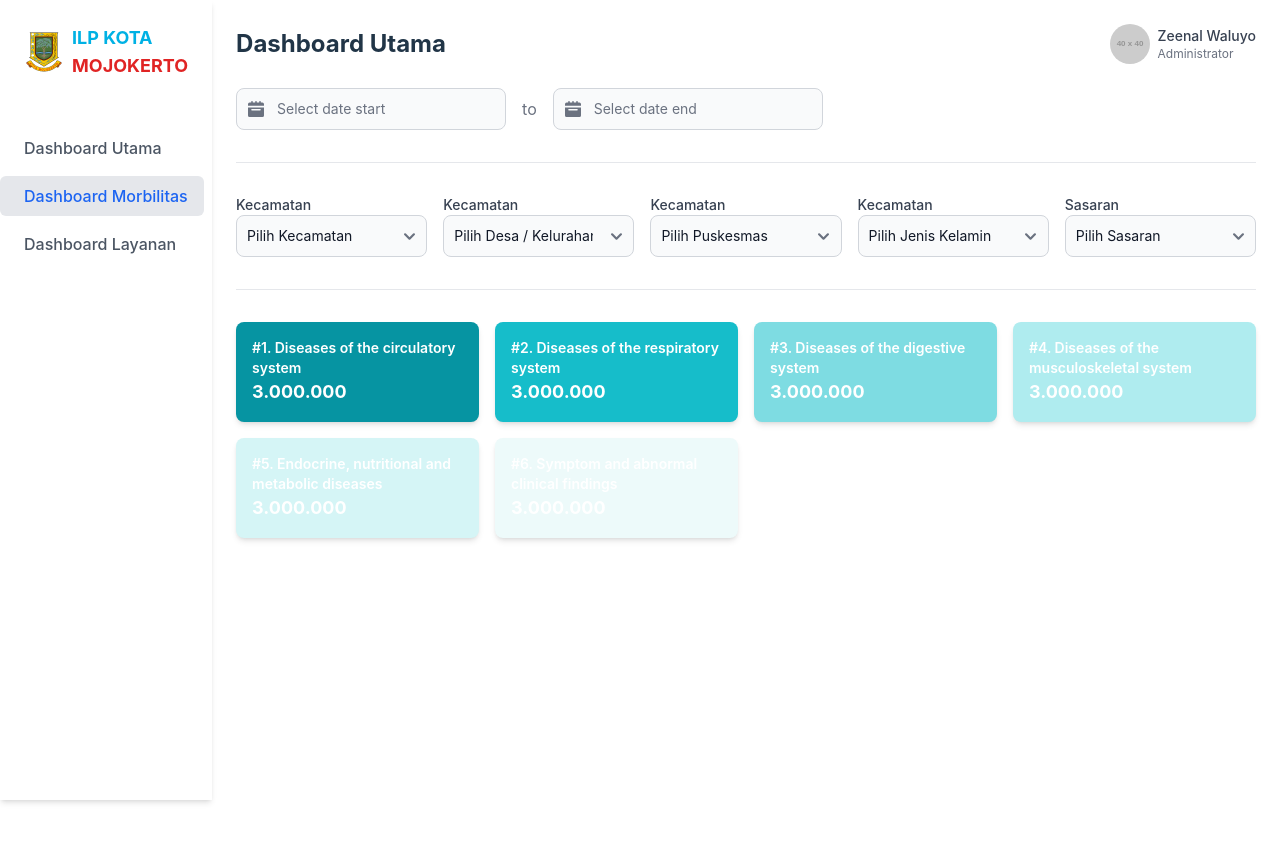
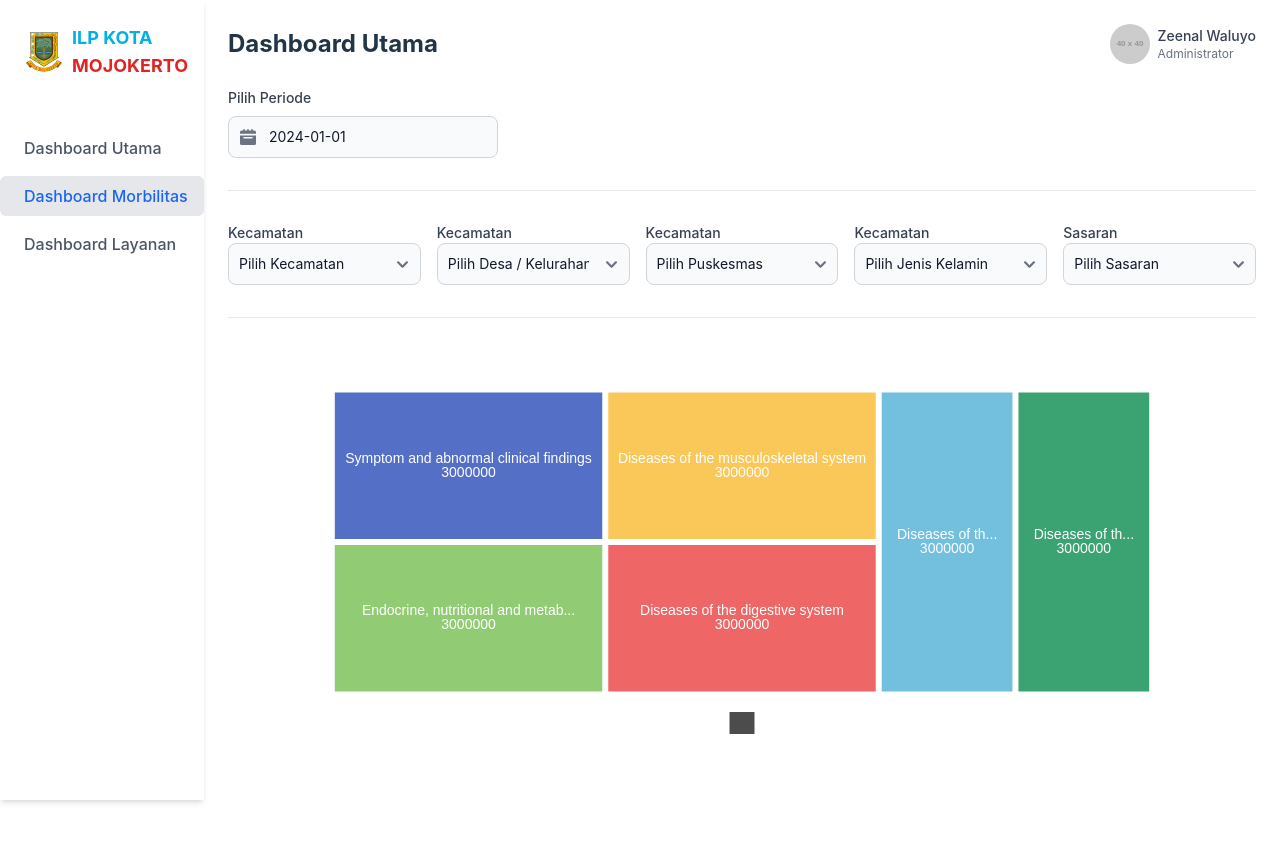
Before and after one commit to winatabayu00/chisu-dasboard-ui, a React (Vite) app: page /morbilitas-dashboard in a window 1280 px wide. Shown: the top 842 px of the page. Built offline with nearby package versions, Linux system fonts and the light colour scheme.

Commit message:
refactor: kodingan dashboard pasien mordibitas

```diff
--- a/package.json
+++ b/package.json
@@ -11,7 +11,11 @@
   },
   "dependencies": {
     "apexcharts": "^3.53.0",
+    "axios": "^1.7.7",
     "bootstrap": "^5.3.3",
+    "echarts": "^5.5.1",
+    "echarts-for-react": "^3.0.2",
+    "flatpickr": "^4.6.13",
     "flowbite": "^2.5.1",
     "react": "^18.3.1",
     "react-apexcharts": "^1.4.1",
--- a/src/components/field/DateRangeFilter.tsx
+++ b/src/components/field/DateRangeFilter.tsx
@@ -1,32 +1,53 @@
+import { useEffect, useRef } from 'react';
+import flatpickr from 'flatpickr';
+import 'flatpickr/dist/flatpickr.min.css';
 
-const DateRangeFilter = ({  }) => {
+const DateRangeFilter = ({ defaultStartDate = '01/01/2024', defaultEndDate = '01/31/2024' }) => {
+    const dateRangeRef = useRef(null);
+
+    useEffect(() => {
+        // Initialize Flatpickr for the date range input
+        const rangePicker = flatpickr(dateRangeRef.current, {
+            mode: "range",
+            defaultDate: [defaultStartDate, defaultEndDate],
+            onChange: (selectedDates, dateStr) => {
+                console.log("Date range selected: ", dateStr); // Logs both start and end dates
+            },
+        });
+
+        return () => {
+            // Cleanup Flatpickr instance when the component is unmounted
+            rangePicker.destroy();
+        };
+    }, [defaultStartDate, defaultEndDate]);
 
     return (
-        <div id="date-range-picker" date-rangepicker className="flex items-center justify-content-center">
+        <div id="date-range-picker" className="flex items-center justify-content-center">
             <div className="relative">
-                <div className="absolute inset-y-0 start-0 flex items-center ps-3 pointer-events-none">
-                    <svg className="w-4 h-4 text-gray-500 dark:text-gray-400" aria-hidden="true"
-                         xmlns="http://www.w3.org/2000/svg" fill="currentColor" viewBox="0 0 20 20">
-                        <path
-                            d="M20 4a2 2 0 0 0-2-2h-2V1a1 1 0 0 0-2 0v1h-3V1a1 1 0 0 0-2 0v1H6V1a1 1 0 0 0-2 0v1H2a2 2 0 0 0-2 2v2h20V4ZM0 18a2 2 0 0 0 2 2h16a2 2 0 0 0 2-2V8H0v10Zm5-8h10a1 1 0 0 1 0 2H5a1 1 0 0 1 0-2Z"/>
-                    </svg>
+                <label className="block text-sm font-medium text-gray-700 mb-2">Pilih Periode</label>
+                <div className="relative">
+                    <div className="absolute inset-y-0 left-0 flex items-center pl-3 pointer-events-none">
+                        <svg
+                            className="w-4 h-4 text-gray-500 dark:text-gray-400"
+                            aria-hidden="true"
+                            xmlns="http://www.w3.org/2000/svg"
+                            fill="currentColor"
+                            viewBox="0 0 20 20"
+                        >
+                            <path
+                                d="M20 4a2 2 0 0 0-2-2h-2V1a1 1 0 0 0-2 0v1h-3V1a1 1 0 0 0-2 0v1H6V1a1 1 0 0 0-2 0v1H2a2 2 0 0 0-2 2v2h20V4ZM0 18a2 2 0 0 0 2 2h16a2 2 0 0 0 2-2V8H0v10Zm5-8h10a1 1 0 0 1 0 2H5a1 1 0 0 1 0-2Z"
+                            />
+                        </svg>
+                    </div>
+                    <input
+                        id="datepicker-range"
+                        ref={dateRangeRef}
+                        name="date-range"
+                        type="text"
+                        className="bg-gray-50 border border-gray-300 text-gray-900 text-sm rounded-lg focus:ring-blue-500 focus:border-blue-500 block w-full pl-10 p-2.5 dark:bg-gray-700 dark:border-gray-600 dark:placeholder-gray-400 dark:text-white dark:focus:ring-blue-500 dark:focus:border-blue-500 "
+                        placeholder="Select date range"
+                    />
                 </div>
-                <input id="datepicker-range-start" name="start" type="text"
-                       className="bg-gray-50 border border-gray-300 text-gray-900 text-sm rounded-lg focus:ring-blue-500 focus:border-blue-500 block w-full ps-10 p-2.5  dark:bg-gray-700 dark:border-gray-600 dark:placeholder-gray-400 dark:text-white dark:focus:ring-blue-500 dark:focus:border-blue-500"
-                       placeholder="Select date start"/>
-            </div>
-            <span className="mx-4 text-gray-500">to</span>
-            <div className="relative">
-                <div className="absolute inset-y-0 start-0 flex items-center ps-3 pointer-events-none">
-                    <svg className="w-4 h-4 text-gray-500 dark:text-gray-400" aria-hidden="true"
-                         xmlns="http://www.w3.org/2000/svg" fill="currentColor" viewBox="0 0 20 20">
-                        <path
-                            d="M20 4a2 2 0 0 0-2-2h-2V1a1 1 0 0 0-2 0v1h-3V1a1 1 0 0 0-2 0v1H6V1a1 1 0 0 0-2 0v1H2a2 2 0 0 0-2 2v2h20V4ZM0 18a2 2 0 0 0 2 2h16a2 2 0 0 0 2-2V8H0v10Zm5-8h10a1 1 0 0 1 0 2H5a1 1 0 0 1 0-2Z"/>
-                    </svg>
-                </div>
-                <input id="datepicker-range-end" name="end" type="text"
-                       className="bg-gray-50 border border-gray-300 text-gray-900 text-sm rounded-lg focus:ring-blue-500 focus:border-blue-500 block w-full ps-10 p-2.5  dark:bg-gray-700 dark:border-gray-600 dark:placeholder-gray-400 dark:text-white dark:focus:ring-blue-500 dark:focus:border-blue-500"
-                       placeholder="Select date end"/>
             </div>
         </div>
     );
--- a/src/views/MorbiditasDashboard.tsx
+++ b/src/views/MorbiditasDashboard.tsx
@@ -1,4 +1,5 @@
-import { useState } from "react";
+import { useState, useEffect, useRef } from "react";
+import * as echarts from 'echarts';
 import SidebarDashboard from '../components/SidebarDashboard.tsx';
 import OptionHeaderDashboard from '../components/layout/OptionHeaderDashboard.tsx';
 import DateRangeFilter from "../components/field/DateRangeFilter.tsx";
@@ -9,38 +10,79 @@
     const [startDate, setStartDate] = useState('01/01/2024');
     const [endDate, setEndDate] = useState('01/01/2024');
 
+    // Data for the treemap
     const data = [
-        { id: 1, text: 'Diseases of the circulatory system', value: '3.000.000', color: 'bg-teal-500' },
-        { id: 2, text: 'Diseases of the respiratory system', value: '3.000.000', color: 'bg-teal-400' },
-        { id: 3, text: 'Diseases of the digestive system', value: '3.000.000', color: 'bg-teal-300' },
-        { id: 4, text: 'Diseases of the musculoskeletal system', value: '3.000.000', color: 'bg-teal-200' },
-        { id: 5, text: 'Endocrine, nutritional and metabolic diseases', value: '3.000.000', color: 'bg-teal-100' },
-        { id: 6, text: 'Symptom and abnormal clinical findings', value: '3.000.000', color: 'bg-teal-50' },
+        { name: 'Diseases of the circulatory system', value: 3000000 },
+        { name: 'Diseases of the respiratory system', value: 3000000 },
+        { name: 'Diseases of the digestive system', value: 3000000 },
+        { name: 'Diseases of the musculoskeletal system', value: 3000000 },
+        { name: 'Endocrine, nutritional and metabolic diseases', value: 3000000 },
+        { name: 'Symptom and abnormal clinical findings', value: 3000000 },
     ];
+
+    const chartRef = useRef(null);
+
+    useEffect(() => {
+        const chartInstance = echarts.init(chartRef.current);
+
+        const option = {
+            tooltip: {
+                trigger: 'item',
+                formatter: '{b}: {c}'
+            },
+            series: [
+                {
+                    type: 'treemap',
+                    data: data,
+                    label: {
+                        show: true,
+                        formatter: '{b}\n{c}',
+                        fontSize: 14,
+                        color: '#fff',
+                    },
+                    itemStyle: {
+                        borderColor: '#fff',
+                        borderWidth: 2,
+                        gapWidth: 2,
+                    },
+                    levels: [
+                        {
+                            itemStyle: {
+                                borderColor: '#fff',
+                                borderWidth: 2,
+                                gapWidth: 2,
+                            },
+                        },
+                    ],
+                },
+            ],
+        };
+
+        chartInstance.setOption(option);
+
+        return () => {
+            chartInstance.dispose();
+        };
+    }, []);
 
     return (
         <div className="flex h-screen">
             <SidebarDashboard />
             <main className="flex-1 p-6">
                 {/* Header Section */}
-                <HeaderDashboard/>
+                <HeaderDashboard />
 
-                <DateRangeFilter/>
+                <DateRangeFilter />
 
-                <hr className="h-px my-8 bg-gray-200 border-0 dark:bg-gray-700"/>
+                <hr className="h-px my-8 bg-gray-200 border-0 dark:bg-gray-700" />
 
-                <OptionHeaderDashboard/>
+                <OptionHeaderDashboard />
 
-                <hr className="h-px my-8 bg-gray-200 border-0 dark:bg-gray-700"/>
+                <hr className="h-px my-8 bg-gray-200 border-0 dark:bg-gray-700" />
 
-                {/* Dashboard Section */}
-                <div className="grid grid-cols-4 gap-4">
-                    {data.map((item) => (
-                        <div key={item.id} className={`p-4 text-white ${item.color} rounded-lg shadow-md`}>
-                            <div className="text-sm font-semibold">#{item.id}. {item.text}</div>
-                            <div className="text-lg font-bold">{item.value}</div>
-                        </div>
-                    ))}
+                {/* ECharts Treemap Section */}
+                <div className="w-full h-96">
+                    <div ref={chartRef} style={{ width: '100%', height: '100%' }}></div>
                 </div>
             </main>
         </div>
```
